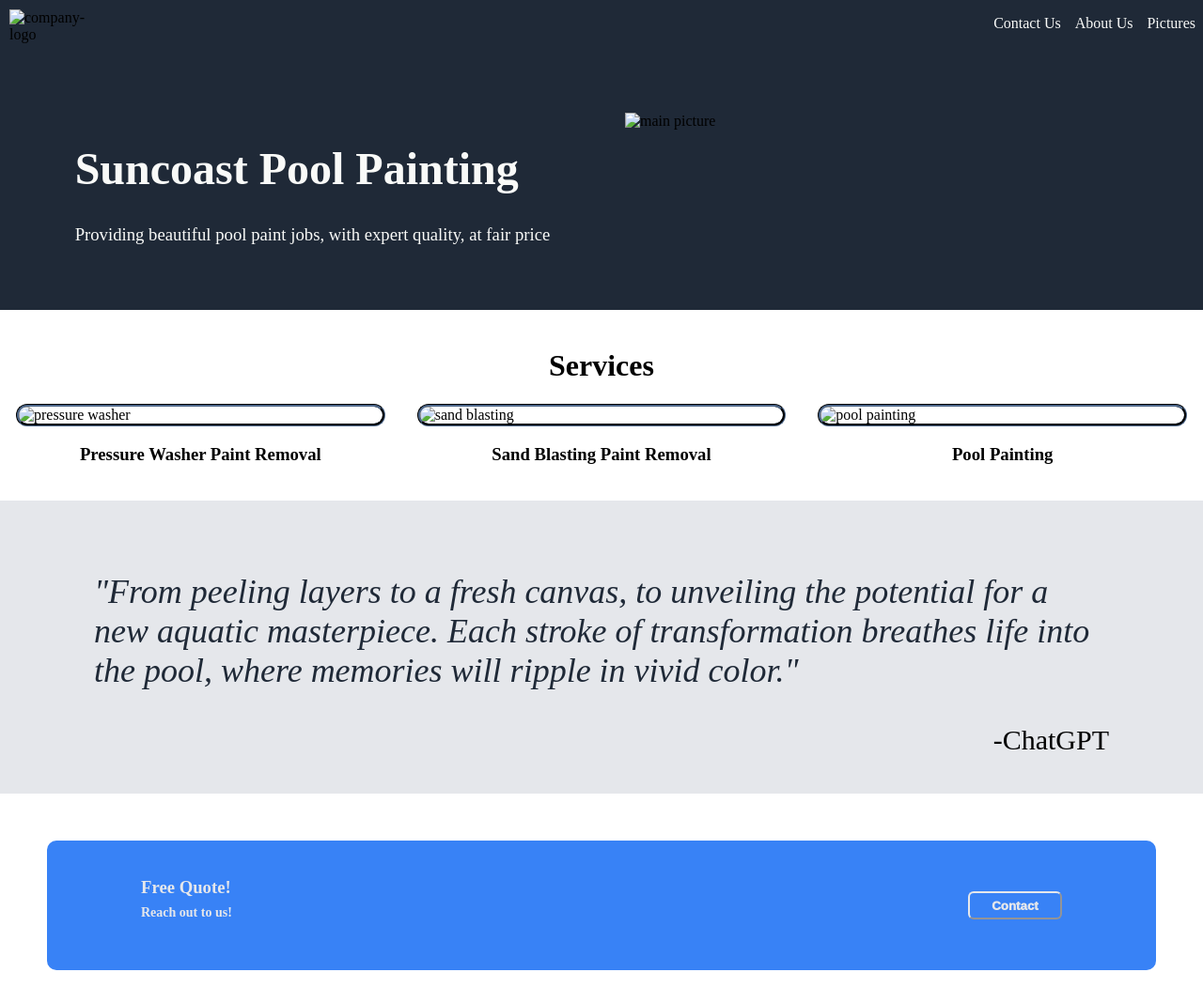
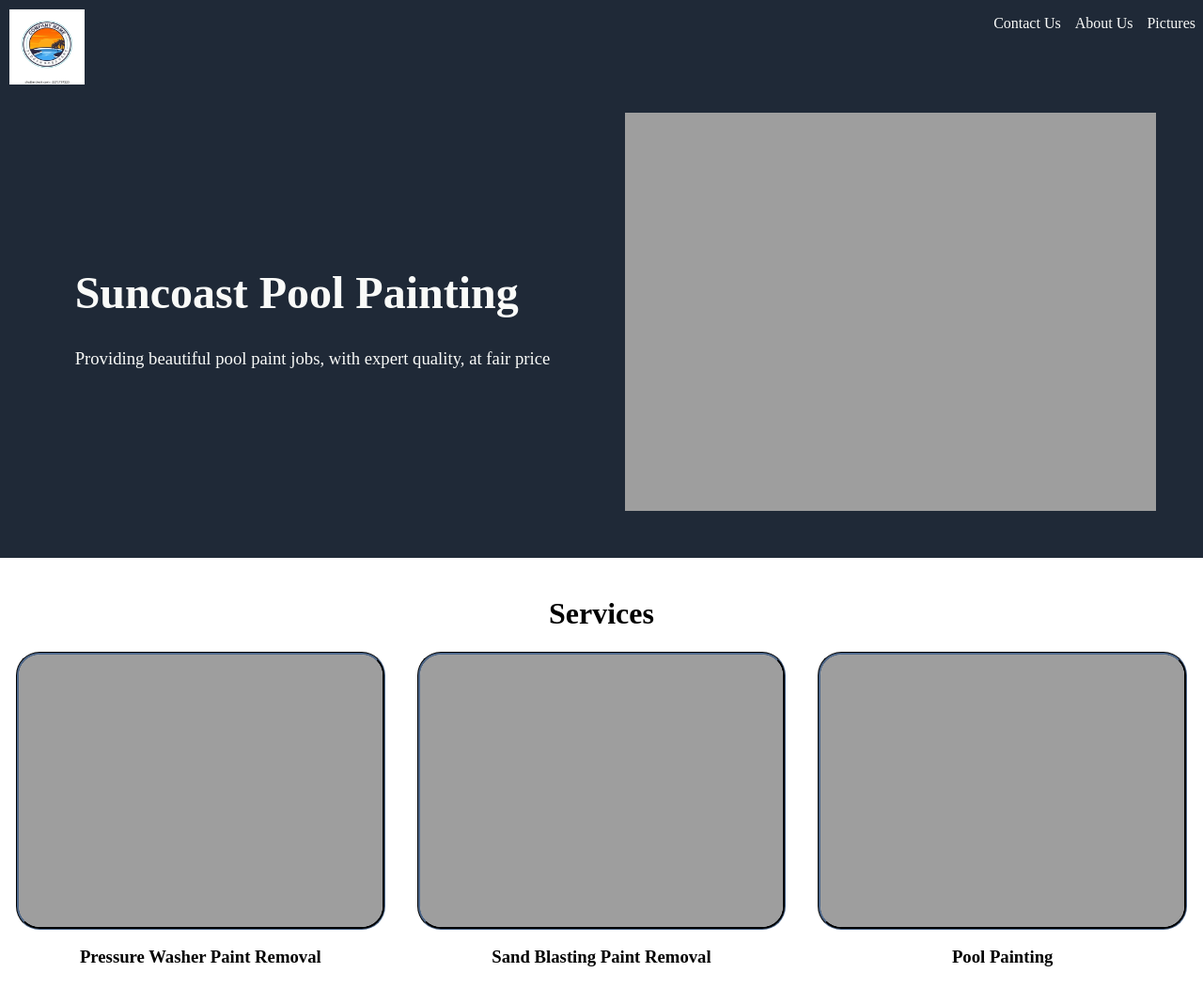
Before and after one commit to hackezar/Pool_Painting, a plain HTML site: page index.html in a window 1280 px wide. Shown: the top 1052 px of the page at 94% size. Drawn offline with Linux system fonts and the light colour scheme; the site is published under a folder, as on GitHub Pages, so addresses that start at the root find nothing.

Commit message:
Fixed Pictures bug on github pages

```diff
--- a/index.html
+++ b/index.html
@@ -9,7 +9,7 @@
 <body>
     <div class="header">
         <div class="header-logo">
-            <img class="logo" src="/pics/company-logo.png" alt="company-logo">
+            <img class="logo" src="./pics/company-logo.png" alt="company-logo">
         </div>
 
         <div class="header-links">
@@ -38,7 +38,7 @@
         </div>
 
         <div class="main-right">
-            <img class="main-pic" src="/pics/pool-pic2.jpg" alt="main picture">
+            <img class="main-pic" src="./pics/pool-pic2.jpg" alt="main picture">
         </div>
     </div>
 
@@ -49,15 +49,15 @@
 
         <div class="second-section-main">
             <div class="second-section-box">
-                <img alt="pressure washer" class="second-section-img" src="/pics/pool-pic4.jpg">
+                <img alt="pressure washer" class="second-section-img" src="./pics/pool-pic4.jpg">
                 <h3>Pressure Washer Paint Removal</h3>
             </div>
             <div class="second-section-box">
-                <img alt="sand blasting" class="second-section-img" src="/pics/pool-pic1.jpg">
+                <img alt="sand blasting" class="second-section-img" src="./pics/pool-pic1.jpg">
                 <h3>Sand Blasting Paint Removal</h3>
             </div>
             <div class="second-section-box">
-                <img alt="pool painting" class="second-section-img" src="/pics/pool-pic3.jpg">
+                <img alt="pool painting" class="second-section-img" src="./pics/pool-pic3.jpg">
                 <h3>Pool Painting</h3>
             </div>
         </div>
```
